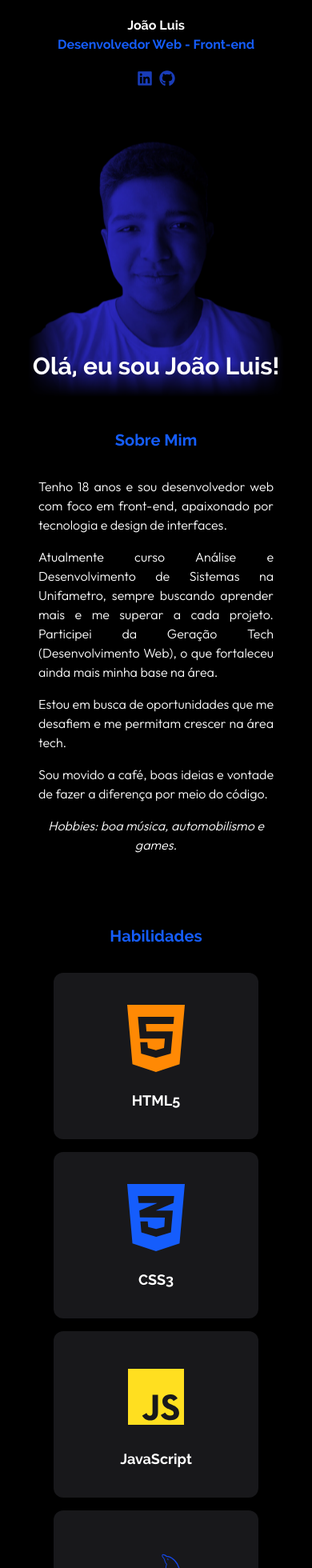
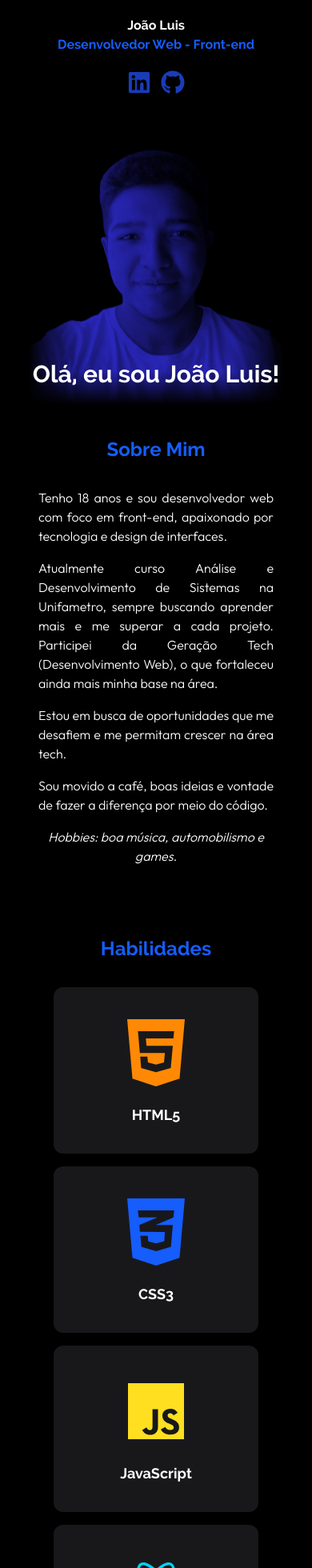
Before and after one commit to JohnLouisMaker/meu-portfolio, a React (Vite) app: page / in a window 390 px wide. Shown: the top 1960 px of the page at 80% size. Built offline with nearby package versions, Linux system fonts and the light colour scheme.

Commit message:
Responsividade em cards

```diff
--- a/src/components/header/header.jsx
+++ b/src/components/header/header.jsx
@@ -14,16 +14,25 @@ export default function Header() {
 
         <div
           className="flex justify-center
-        gap-2 sm:gap-5 sm:px-10 "
+        gap-3 sm:gap-5 sm:px-10 "
         >
-          <button
-            className=" text-blue-800  hover:text-blue-600 active:scale-85
-          text-xl sm:text-2xl md:text-3xl lg:text-4xl "
-          >
-            <a href="https://www.linkedin.com/in/jo%C3%A3o-luis-75b18a333/" target="_blank" rel="noopener noreferrer"><FaLinkedin /></a>
+          <button className=" text-blue-800  hover:text-blue-600 active:scale-85 text-3xl lg:text-4xl z-50 ">
+            <a
+              href="https://www.linkedin.com/in/jo%C3%A3o-luis-75b18a333/"
+              target="_blank"
+              rel="noopener noreferrer"
+            >
+              <FaLinkedin />
+            </a>
           </button>
-          <button className=" text-blue-800  hover:text-blue-600 active:scale-85 text-xl sm:text-2xl md:text-3xl lg:text-4xl ">
-            <a href="https://github.com/JohnLouisMaker" target="_blank" rel="noopener noreferrer"><FaGithub /></a>
+          <button className=" text-blue-800  hover:text-blue-600 active:scale-85 text-3xl  lg:text-4xl z-50 ">
+            <a
+              href="https://github.com/JohnLouisMaker"
+              target="_blank"
+              rel="noopener noreferrer"
+            >
+              <FaGithub />
+            </a>
           </button>
         </div>
       </div>
--- a/src/pages/home.jsx
+++ b/src/pages/home.jsx
@@ -1,6 +1,6 @@
 import { useState } from "react";
 import { IoLogoJavascript } from "react-icons/io5";
-import { FaHtml5, FaCss3Alt } from "react-icons/fa";
+import { FaHtml5, FaCss3Alt, FaJava, FaReact } from "react-icons/fa";
 import { SiMysql } from "react-icons/si";
 import { FiX } from "react-icons/fi";
 
@@ -19,14 +19,16 @@ export default function Home() {
       id: "html5",
       Icon: FaHtml5,
       title: "HTML5",
+      experience: "Intermediário a Avançado",
       description:
-        "HTML5 é a linguagem principal para criar a estrutura das páginas web, com vários recursos novos e poderosos.",
+        "Tenho domínio sobre a estrutura básica do HTML5, incluindo elementos semânticos como <header>, <main>, <section>, <article> e <footer>. Também sei trabalhar com formulários usando <form>, <input>, <textarea>, <label> e <button>. Entendo bem a hierarquia de tags, uso correto de <div>, <span>, listas (<ul>, <ol>, <li>) e links (<a>). Ainda estou em processo de aprendizado de estruturas como tabelas (<table>, <tr>, <td>), mas me viro bem para montar páginas responsivas e acessíveis com boa organização semântica.",
       color: "text-orange-400",
     },
     {
       id: "css3",
       Icon: FaCss3Alt,
       title: "CSS3",
+      experience: "Intermediário a Avançado",
       description:
         "CSS3 é usado para estilizar e deixar o site responsivo, com animações e layouts modernos.",
       color: "text-blue-600",
@@ -35,25 +37,45 @@ export default function Home() {
       id: "js",
       Icon: IoLogoJavascript,
       title: "JavaScript",
+      experience: "Básico a Intermediário",
       description:
         "JavaScript traz interatividade à página, manipulando eventos e dados dinamicamente.",
       color: "text-yellow-300",
     },
     {
+      id: "react",
+      Icon: FaReact,
+      title: "React",
+      experience: "Intermediário",
+      description:
+        "React é uma biblioteca JavaScript para construir interfaces de usuário de forma eficiente e reativa.",
+      color: "text-cyan-400",
+    },
+    {
+      id: "java",
+      Icon: FaJava,
+      title: "Java",
+      experience: "Básico",
+      description:
+        "Java é uma linguagem de programação amplamente utilizada, conhecida por sua portabilidade e robustez.",
+      color: "text-red-600",
+    },
+    {
       id: "mysql",
       Icon: SiMysql,
       title: "MySQL",
+      experience: "Básico",
       description:
         "MySQL é um banco de dados relacional muito usado para armazenar informações organizadas.",
-      color: "text-blue-700",
+      color: "text-blue-500",
     },
   ];
 
   const card =
-    "bg-zinc-900 py-8 px-6 rounded-xl shadow-lg w-64 sm:w-40 md:w-48 lg:w-52 h-52 flex flex-col items-center justify-center text-center hover:scale-105 transform transition-all duration-200 cursor-pointer";
+    "bg-zinc-900 py-8 px-6 rounded-xl shadow-lg w-64 sm:w-46 md:w-48 lg:w-52 h-52 flex flex-col items-center justify-center text-center hover:scale-110 transform transition-all duration-200 cursor-pointer";
 
   const projectCard =
-    "bg-zinc-900 py-6 px-4 rounded-xl shadow-lg w-72 sm:w-80 md:w-96 flex flex-col items-center text-center hover:scale-105 transition-transform duration-200";
+    "bg-zinc-900 py-6 px-4 rounded-xl shadow-lg w-72 sm:w-80 md:w-96 flex flex-col items-center text-center hover:scale-110 transition-transform duration-200";
 
   return (
     <div className="min-h-screen bg-black">
@@ -71,11 +93,11 @@ export default function Home() {
       </section>
 
       <section className="my-15">
-        <h2 className="font-raleway-bold text-blue-600 text-xl sm:text-2xl lg:text-3xl pb-8 text-center">
+        <h2 className="font-raleway-bold text-blue-600 text-2xl lg:text-3xl pb-8 text-center">
           Sobre Mim
         </h2>
 
-        <div className="font-outfit text-white max-w-3xl mx-auto px-12 sm:px-10 md:px-12 lg:px-15 space-y-4 text-justify text-base sm:text-lg lg:text-xl">
+        <div className="font-outfit text-white max-w-3xl mx-auto px-12 sm:px-16 md:px-12 lg:px-15 space-y-4 text-justify text-base sm:text-lg lg:text-xl">
           <p>
             Tenho 18 anos e sou desenvolvedor web com foco em front-end,
             apaixonado por tecnologia e design de interfaces.
@@ -101,11 +123,11 @@ export default function Home() {
       </section>
 
       <section className="py-7">
-        <h2 className="font-raleway-bold text-blue-600 text-xl sm:text-2xl lg:text-3xl pb-8 text-center">
+        <h2 className="font-raleway-bold text-blue-600 text-2xl lg:text-3xl pb-8 text-center">
           Habilidades
         </h2>
 
-        <div className="flex flex-col sm:flex-row justify-center items-center gap-4 md:gap-6 lg:gap-8">
+        <div className="flex flex-wrap justify-center gap-4 sm:max-w-2xl md:max-w-2xl mx-auto">
           {skills.map(({ Icon, title, id, color }) => (
             <div
               key={id}
@@ -124,29 +146,51 @@ export default function Home() {
             </div>
           ))}
         </div>
+
         {openSkill && (
           <>
             <div
               className="fixed inset-0 bg-black/65 z-50"
               onClick={() => setOpenSkill(null)}
             ></div>
+            <div className="fixed top-1/2 left-1/2 w-75 p-6 bg-zinc-900 rounded-xl shadow-xl z-60 transform -translate-x-1/2 -translate-y-1/2 text-white sm:w-11/12 sm:max-w-md lg:max-w-2xl">
 
-            <div className="fixed top-1/2 left-1/2 w-75 p-6 bg-zinc-900 rounded-xl shadow-xl z-60 transform -translate-x-1/2 -translate-y-1/2 text-center text-white sm:w-11/12 sm:max-w-md
-            lg:max-w-2xl">
+              <div className="flex justify-end">
                 <button
                   onClick={() => setOpenSkill(null)}
-                className="text-white text-3xl mb-4 float-right hover:text-zinc-300"
+                  className="text-white text-3xl hover:text-zinc-300"
                   aria-label="Fechar modal"
                 >
                   <FiX />
                 </button>
+              </div>
 
               {skills
                 .filter((skill) => skill.id === openSkill)
-                .map(({ title, description }) => (
-                  <div key={title}>
-                    <h3 className="text-2xl font-raleway-bold mb-4">{title}</h3>
-                    <p className="font-outfit text-base">{description}</p>
+                .map(({ Icon, title, description, experience, color }) => (
+                  <div
+                    key={title}
+                    className="space-y-4 flex flex-col items-center text-center"
+                  >
+
+                    <Icon className={`w-20 h-24 lg:w-25 lg:h-28 ${color}`} />
+
+
+                    <h3 className="text-2xl font-raleway-bold mb-2 text-white">
+                      {title}
+                    </h3>
+
+
+                    <div className="text-left max-w-xl w-full space-y-3">
+                      <h4 className={`font-outfit text-base ${color}`}>
+                        Experiência:{" "}
+                        <strong className="font-semibold">{experience}</strong>
+                      </h4>
+
+                      <p className="font-outfit text-base text-zinc-200">
+                        {description}
+                      </p>
+                    </div>
                   </div>
                 ))}
             </div>
@@ -155,7 +199,7 @@ export default function Home() {
       </section>
 
       <section className="py-7">
-        <h2 className="font-raleway-bold text-blue-600 text-xl sm:text-2xl lg:text-3xl pb-8 mt-19 text-center">
+        <h2 className="font-raleway-bold text-blue-600 text-2xl lg:text-3xl pb-8 mt-19 text-center">
           Projetos
         </h2>
 
@@ -222,8 +266,6 @@ export default function Home() {
       </section>
 
       <Footer />
-
-      {/* Modal / Menu centralizado que abre ao clicar numa habilidade */}
     </div>
   );
 }
```
Lines whose indentation alone changed are shown as unchanged.
